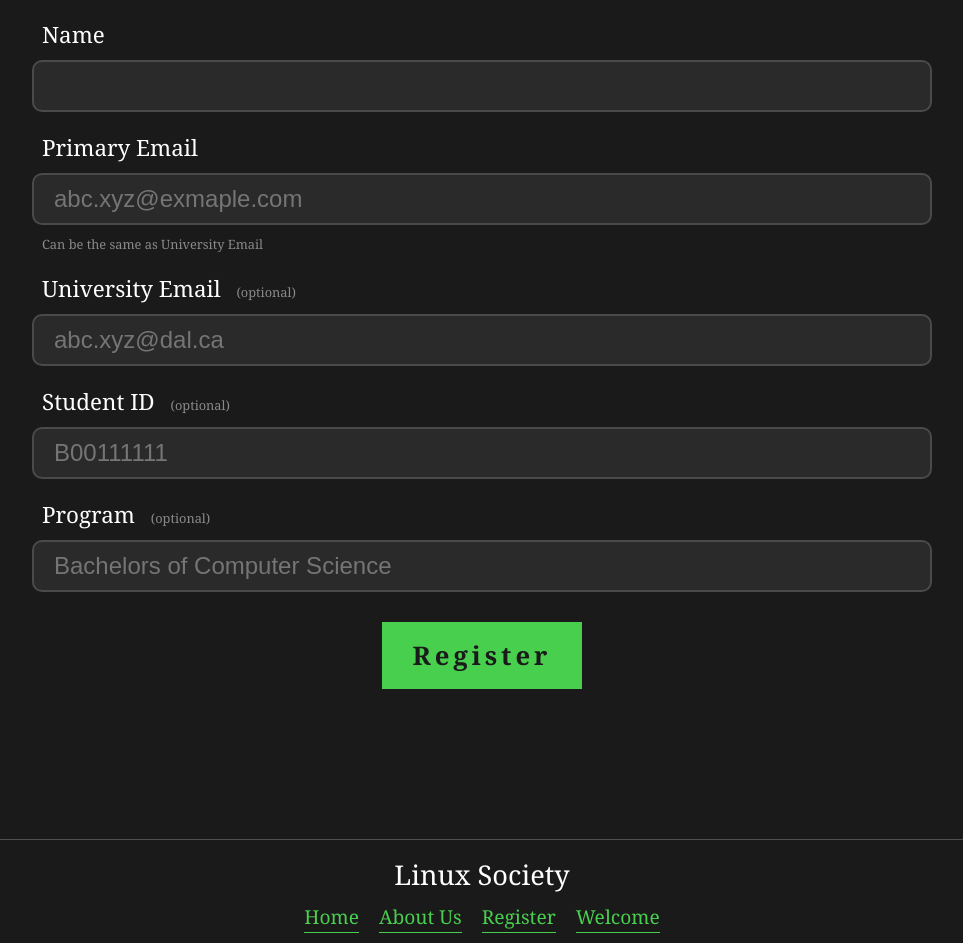
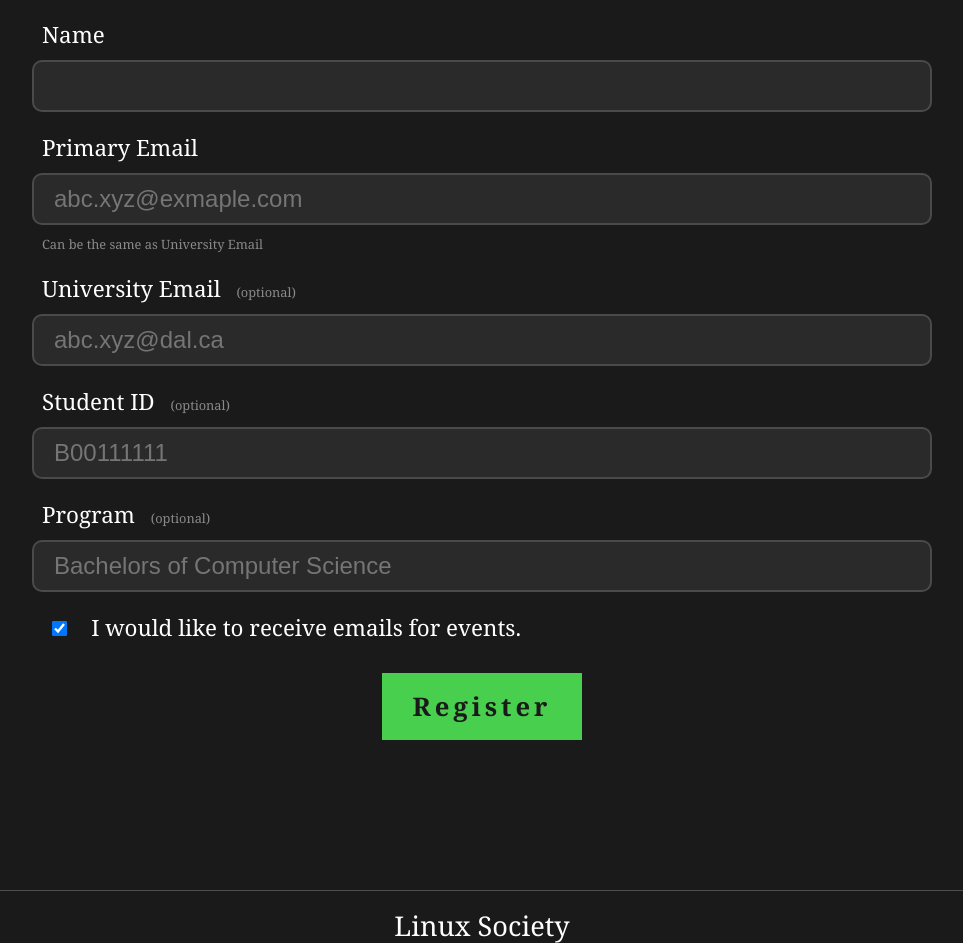
Before and after one commit to SuchithSridhar/LinuxSociety, a Flask app: page /register in a window 1280 px wide. Shown: the part 229-1172 px from the top of the page, without its empty margins (158-1121 px from the left). Run offline with Flask 3, Linux system fonts and the light colour scheme.

Commit message:
- Registration page now saves data to a database. - Included checkbox on registration page.

```diff
--- a/website/lsw/controllers/main/routes.py
+++ b/website/lsw/controllers/main/routes.py
@@ -1,4 +1,6 @@
 import flask as f
+from ... import models
+from ... import db
 
 main_blueprint = f.Blueprint('main', __name__)
 
@@ -20,13 +22,30 @@ def register_post():
         'primary-email': '',
         'university-email': '',
         'student-id': '',
-        'degree': ''
+        'program': '',
+        'event-notification': 'yes',
     }
 
     for key in data:
         data[key] = f.request.form[key]
 
-    print(data)
+    # Convert string to boolean
+    data['event-notification'] = data['event-notification'] == 'yes'
+
+    #TODO: Perform checks before creating new item
+    # - Check if member is already registered.
+    # - Perform validation on all fields.
+    item = models.Member(
+        name=data['name'],
+        program=data['program'],
+        student_id=data['student-id'],
+        primary_email=data['primary-email'],
+        university_email=data['university-email'],
+        event_notification=data['event-notification']
+    )
+
+    db.session.add(item)
+    db.session.commit()
 
     return f.redirect(f.url_for('main.welcome'))
 
--- a/website/lsw/controllers/user/routes.py
+++ b/website/lsw/controllers/user/routes.py
@@ -10,10 +10,12 @@ user_blueprint = f.Blueprint('user', __name__)
 @user_blueprint.route("/login", methods=['get', 'post'])
 def login():
     if fl.current_user.is_authenticated:
-        return f.redirect(f.url_for('user.index'))
+        return f.redirect(f.url_for('main.index'))
 
     if f.request.method == 'POST':
         email = f.request.form['email']
         password = f.request.form['password']
 
         user = utils.authenticate_user(email, password, db)
+
+    return "placeholder"
--- a/website/lsw/static/styles/pages/register.css
+++ b/website/lsw/static/styles/pages/register.css
@@ -62,6 +62,20 @@ form .form-group .form-text {
   color: var(--input-subtext-color);
 }
 
+form .form-group .checkbox-container {
+}
+
+form .form-group .checkbox-container span {
+  font-size: 1.4rem;
+}
+
+form .form-group .checkbox-container input {
+  width: 15px;
+  height: 15px;
+  margin-right: 20px;
+  margin-left: 20px;
+}
+
 form button {
   border: none;
   padding: 15px 30px;
@@ -99,6 +113,20 @@ form button:hover {
     font-size: 1.2rem;
   }
 
+  form .form-group .checkbox-container span {
+    font-size: 1rem;
+  }
+
+  form .form-group .checkbox-container {
+    display: flex;
+    flex-direction: row;
+  }
+
+  form .form-group .checkbox-container input {
+    margin-right: 10px;
+    margin-left: 10px;
+  }
+
   form button {
     font-size: 1.2rem;
   }
--- a/website/lsw/templates/pages/register.jinja
+++ b/website/lsw/templates/pages/register.jinja
@@ -35,8 +35,15 @@
     </div>
 
     <div class="form-group">
-        <label for='degree'>Program <span class='form-text'>(optional)</span>  </label>
-        <input name='degree' type="text" placeholder="Bachelors of Computer Science">
+        <label for='program'>Program <span class='form-text'>(optional)</span>  </label>
+        <input name='program' type="text" placeholder="Bachelors of Computer Science">
+    </div>
+
+    <div class="form-group">
+        <div class="checkbox-container">
+            <input type="checkbox" id='event-notification-checkbox' name='event-notification' value='yes' checked>
+            <span>I would like to receive emails for events.</span>
+        </div>
     </div>
 
     <button type='submit' class='submit-btn'>Register</button>
```
Also changed, not shown: website/lsw/__init__.py (+7 -3 lines), website/lsw/models.py (+17 -4 lines), website/lsw/utils.py (+3 -13 lines).
